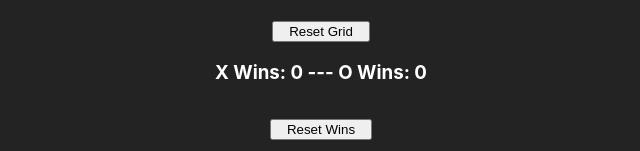
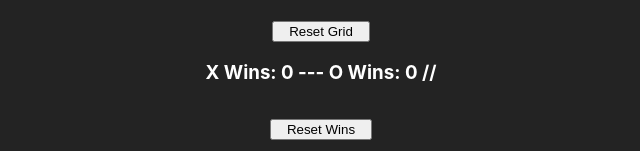
Before and after one commit to johnbrooksby/reactProj1, a React (Create React App) app: page / in a window 1280 px wide. Shown: the part 318-469 px from the top of the page, without its empty margins (319-959 px from the left). Built offline with nearby package versions, Linux system fonts and the light colour scheme.

Commit message:
Changes count settings for deployment

```diff
--- a/src/App.js
+++ b/src/App.js
@@ -9,6 +9,7 @@ let gameOver = false;
 function App() {
   const [squares, setSquares] = useState(["", "", "", "", "", "", "", "", ""]);
   const [player, setPlayer] = useState(true);
+  // const [xcount, setXcount] = useState(0)
 
   const resetHandler = () => {
     setSquares(["", "", "", "", "", "", "", "", ""]);
@@ -28,6 +29,7 @@ function App() {
       [2, 4, 6],
     ];
 
+
     for (let i = 0; i < lines.length; i++) {
       const [a, b, c] = lines[i];
 
@@ -44,7 +46,6 @@ function App() {
       }
     }
     if (squares.includes("")){
-        console.log("Gameover:",gameOver)
         return "Who will win?";
       }
       gameOver = false;
@@ -73,7 +74,11 @@ function App() {
       <br />
       <button onClick={resetHandler}>Reset Grid</button>
       <h3>
-        X Wins: {xcount / 2} --- O Wins: {ocount / 2}
+        {/* Deployment settings */}
+        X Wins: {xcount} --- O Wins: {ocount}
+
+        {/* Development settings */}
+        {/* X Wins: {xcount / 2} --- O Wins: {ocount / 2} */} //
       </h3>
       <button
         onClick={() => {
--- a/src/Square.jsx
+++ b/src/Square.jsx
@@ -2,7 +2,7 @@ import React from "react";
 
 const Square = (props) => {
   const handleClick = () => {
-    console.log("Square", props.winner)
+    // console.log("Square", props.winner)
         if (!props.squareValue) {
             if (props.player && !props.winner) {
                 props.squares.splice(props.index, 1, "X");
```
